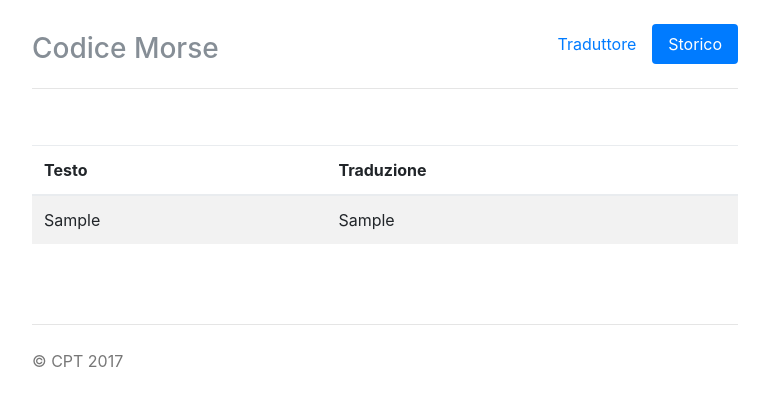
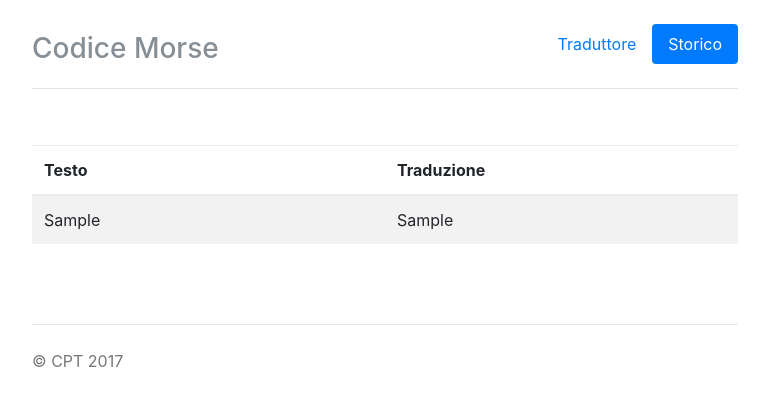
Before and after one commit to DavideSAMT/Progetto_CodiceMorse, a PHP site: page /history.php in a window 1280 px wide. Shown: the top 406 px of the page, without its empty margins (255-1024 px from the left). Run offline with PHP 8.4, Linux system fonts and the light colour scheme; tables that the repository leaves empty hold one stand-in row (values such as "Sample post").

Commit message:
Aggiunta codice

```diff
--- a/Codice/css/style.css
+++ b/Codice/css/style.css
@@ -95,3 +95,11 @@ p.output{
   font-size: 23px;
   font-weight: bold;
 }
+
+td{
+  word-wrap: break-word;
+}
+
+table{
+  table-layout: fixed;
+}
--- a/Codice/dataBackup.php
+++ b/Codice/dataBackup.php
@@ -6,7 +6,7 @@ if ($_SERVER["REQUEST_METHOD"] == "POST") {
   $morse = array
   (
     array('A','B','C','D','E','F','G','H','I','J','K','L','M','N','O','P','Q','R','S','T','U','V','W','X','Y','Z','1','2','3','4','5','6','7','8','9','0',' '),
-    array(".-", "-...", "-.-.", "-..", ".", "..-.", "--.", "....", "..", ".---", "-.-", ".-..", "--", "-.", "---", ".--.", "--.-", ".-.", "...", "-", "..-", "...-", ".--", "-..-", "-.--", "--..",".----","..---","...--","....-",".....","-....","--...","---..","----.","-----", " ")
+    array(".-", "-...", "-.-.", "-..", ".", "..-.", "--.", "....", "..", ".---", "-.-", ".-..", "--", "-.", "---", ".--.", "--.-", ".-.", "...", "-", "..-", "...-", ".--", "-..-", "-.--", "--..",".----","..---","...--","....-",".....","-....","--...","---..","----.","-----", "/")
   );
 
   $input = $_POST["inputTextarea"];
--- a/Codice/index.php
+++ b/Codice/index.php
@@ -40,7 +40,7 @@
         <form class="form" action="dataBackup.php" method="post">
 
           <div class="form-group">
-            <textarea maxlength="255" onkeyup="controlInputTextarea()" class="form-control" name="inputTextarea" value="<?php if(isset($_POST['inputTextarea'])) echo $_POST['inputTextarea']; ?>" rows="3" placeholder="Inserisci il testo qui" required></textarea>
+            <textarea maxlength="100" onkeyup="controlInputTextarea()" class="form-control" name="inputTextarea" value="<?php if(isset($_POST['inputTextarea'])) echo $_POST['inputTextarea']; ?>" rows="3" placeholder="Inserisci il testo qui" required></textarea>
           </div>
 
           <br>
```
